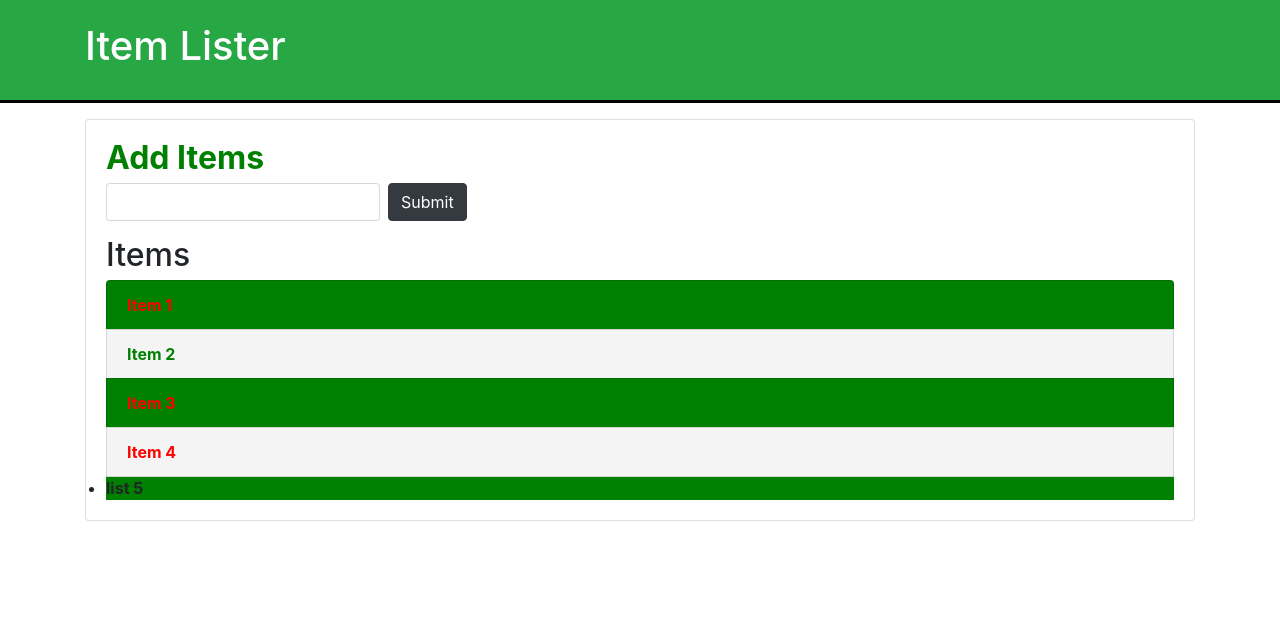
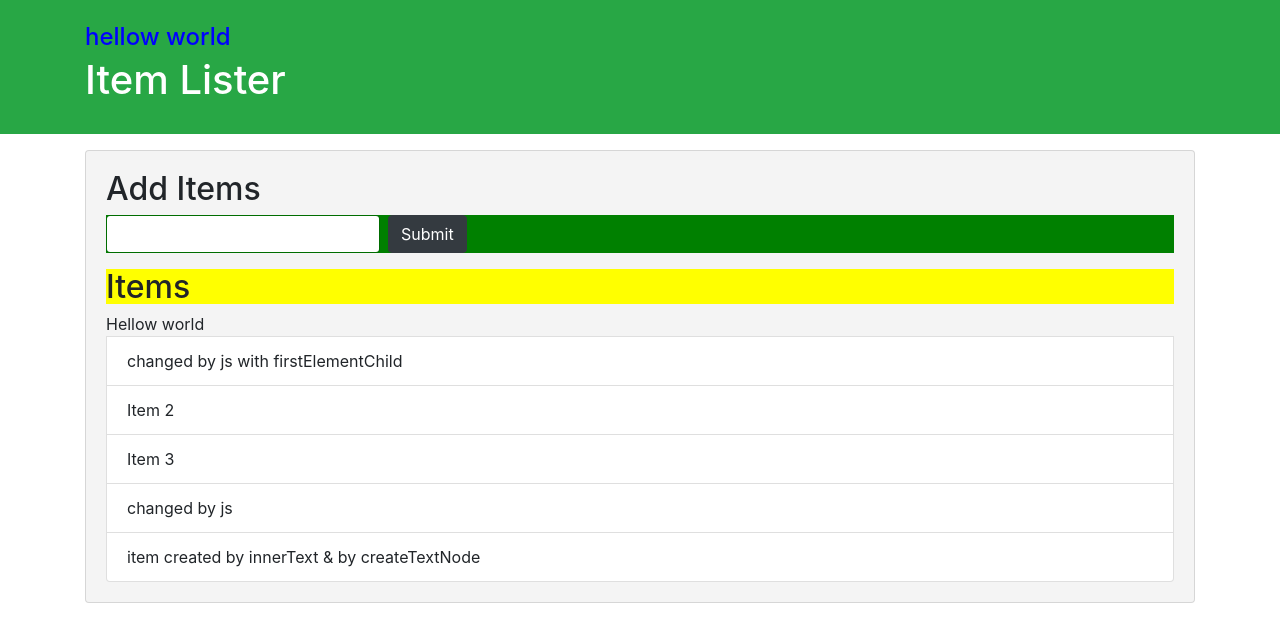
Before and after one commit to iqbalsalik/Gitstart, a plain HTML site: page index.html in a window 1280 px wide. Drawn offline with nearby package versions, Linux system fonts and the light colour scheme.

Commit message:
fifth commit

```diff
--- a/app.js
+++ b/app.js
@@ -1,40 +1,76 @@
-console.log("first git project")
+// console.log("first git project")
 
-console.log(document.title)
-document.title = "someThing else"
-console.log(document.title)
-const header = document.getElementById("main-header")
-header.style.borderBottom = "3px solid black"
-const addItem = document.querySelector("h2");
-addItem.style.fontWeight = "bold"
-addItem.style.color = "green"
+// console.log(document.title)
+// document.title = "someThing else"
+// console.log(document.title)
+// const header = document.getElementById("main-header")
+// header.style.borderBottom = "3px solid black"
+// const addItem = document.querySelector("h2");
+// addItem.style.fontWeight = "bold"
+// addItem.style.color = "green"
 
-const items = document.getElementsByClassName("list-group-item");
+// const items = document.getElementsByClassName("list-group-item");
 
-items[2].style.backgroundColor = "green"
+// items[2].style.backgroundColor = "green"
 
-for(let i =0;i<items.length;i++){
-    items[i].style.fontWeight = "bold"
-    items[i].style.color = "red"
-}
+// for(let i =0;i<items.length;i++){
+//     items[i].style.fontWeight = "bold"
+//     items[i].style.color = "red"
+// }
 
-// items[4].style.color = "red" //gives TypeError:
+// // items[4].style.color = "red" //gives TypeError:
 
-const li = document.getElementsByTagName("li");
-for(let i =0;i<li.length;i++){
-    li[i].style.backgroundColor = "#f4f4f4"
-    li[i].style.fontWeight = "bold"
-}
+// const li = document.getElementsByTagName("li");
+// for(let i =0;i<li.length;i++){
+//     li[i].style.backgroundColor = "#f4f4f4"
+//     li[i].style.fontWeight = "bold"
+// }
 
-const secondItem = document.querySelector("li:nth-child(2)");
-// secondItem.style.backgroundColor = "green"
-const thirdItem = document.querySelector("li:nth-child(3)");
-// thirdItem.style.display = "none"
+// const secondItem = document.querySelector("li:nth-child(2)");
+// // secondItem.style.backgroundColor = "green"
+// const thirdItem = document.querySelector("li:nth-child(3)");
+// // thirdItem.style.display = "none"
 
-const secondItemByQsAll = document.querySelectorAll("li");
-secondItemByQsAll[1].style.color = "green"
+// const secondItemByQsAll = document.querySelectorAll("li");
+// secondItemByQsAll[1].style.color = "green"
 
-const odd = document.querySelectorAll("li:nth-child(odd)");
-for(let i = 0;i<odd.length;i++){
-    odd[i].style.backgroundColor = "green"
-}
+// const odd = document.querySelectorAll("li:nth-child(odd)");
+// for(let i = 0;i<odd.length;i++){
+//     odd[i].style.backgroundColor = "green"
+// }
+const title = document.querySelector("#items");
+title.parentElement.style.backgroundColor = "#f4f4f4"
+title.lastElementChild.innerText = "changed by js"
+console.log(title.lastChild)
+const newLi = document.createElement("li");
+newLi.className = "list-group-item"
+newLi.innerText = "item created by innerText"
+console.log(newLi)
+title.appendChild(newLi)
+title.firstElementChild.innerText = "changed by js with firstElementChild"
+console.log(title.firstChild)
+
+const container = document.querySelector("#main .title");
+container.nextElementSibling.style.backgroundColor = "green"
+console.log(container.nextSibling)
+
+console.log(title.previousSibling)
+
+title.previousElementSibling.style.backgroundColor = "yellow"
+
+newLi.setAttribute("title","created_attribute")
+const newLiText = document.createTextNode(" & by createTextNode");
+newLi.appendChild(newLiText)
+
+const headerTitle = document.querySelector("header .container");
+const h1 = document.querySelector("header h1")
+let helloWorld = document.createElement("h4");
+let helloWorldText = document.createTextNode("hellow world")
+helloWorld.appendChild(helloWorldText)
+headerTitle.insertBefore(helloWorld, h1)
+helloWorld.style.color = "blue"
+const firstLi = document.querySelector('li');
+let newDiv = document.createElement('div');
+let divText = document.createTextNode('Hellow world');
+newDiv.appendChild(divText)
+title.insertBefore(newDiv,firstLi)
--- a/index.html
+++ b/index.html
@@ -1,12 +1,15 @@
 <!DOCTYPE html>
 <html lang="en">
+
 <head>
   <meta charset="UTF-8">
   <meta name="viewport" content="width=device-width, initial-scale=1.0">
   <meta http-equiv="X-UA-Compatible" content="ie=edge">
-  <link rel="stylesheet" href="https://maxcdn.bootstrapcdn.com/bootstrap/4.0.0-beta/css/bootstrap.min.css" integrity="sha384-/Y6pD6FV/Vv2HJnA6t+vslU6fwYXjCFtcEpHbNJ0lyAFsXTsjBbfaDjzALeQsN6M" crossorigin="anonymous">
+  <link rel="stylesheet" href="https://maxcdn.bootstrapcdn.com/bootstrap/4.0.0-beta/css/bootstrap.min.css"
+    integrity="sha384-/Y6pD6FV/Vv2HJnA6t+vslU6fwYXjCFtcEpHbNJ0lyAFsXTsjBbfaDjzALeQsN6M" crossorigin="anonymous">
   <title>Item Lister</title>
 </head>
+
 <body>
   <header id="main-header" class="bg-success text-white p-4 mb-3">
     <div class="container">
@@ -26,10 +29,10 @@
         <li class="list-group-item">Item 2</li>
         <li class="list-group-item">Item 3</li>
         <li class="list-group-item">Item 4</li>
-      <li>list 5</li>
       </ul>
     </div>
   </div>
   <script src="app.js"></script>
 </body>
+
 </html>
```
Lines whose indentation alone changed are shown as unchanged.
